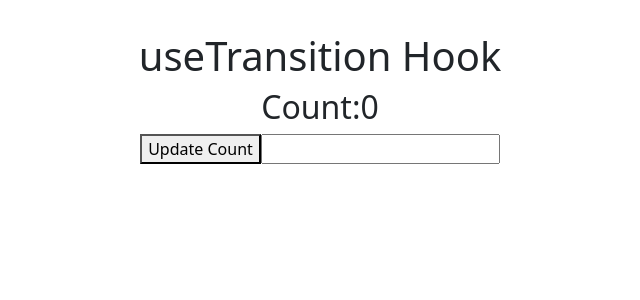
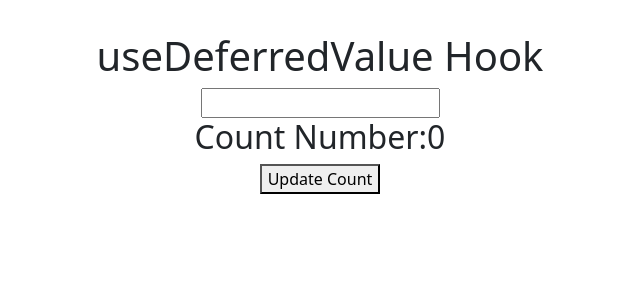
Before and after one commit to codes4education/reactjs_tutorials, a React (Create React App) app: page / in a window 1280 px wide. Shown: the top 300 px of the page, without its empty margins (320-960 px from the left). Built offline with nearby package versions, Linux system fonts and the light colour scheme.

Commit message:
useDeferredValue hook

```diff
--- a/src/App.js
+++ b/src/App.js
@@ -1,57 +1,33 @@
-import React, { useState, useTransition, useEffect } from "react";
+import React, { useState, useEffect, useDeferredValue } from "react";
 import "./App.css";
+import List from "./List";
 
 function App() {
-  // Example 1
-  const [isPending, startTransition] = useTransition();
-  const [count, setCount] = useState(0);
+  const [input, setInput] = useState();
 
-  // useEffect
-  useEffect(() => {
-    console.log("useState Run!!");
-  }, [count]);
-
-  const handleClick = () => {
-    startTransition(() => {
-      setCount(count + 1);
-      console.log("handleClick Run!!");
-    });
+  const handleChange = (e) => {
+    setInput(e.target.value);
   };
 
   // Example 2
-  const [input, setInput] = useState();
-  const [dataList, setDataList] = useState([]);
+  const [count, setCount] = useState(0);
+  const deferredValue = useDeferredValue(count);
 
-  const DataSize = 10000;
-
-  // Function
-  const handleChange = (e) => {
-    setInput(e.target.value);
-
-    startTransition(() => {
-      const a = [];
-      for (let i = 0; i < DataSize; i++) {
-        a.push(e.target.value);
-      }
-      setDataList(a);
-    });
-  };
+  useEffect(() => {
+    console.log(`Count: ${count} \nDeferred: ${deferredValue}`);
+  });
 
   return (
     <div className="App">
-      <h1>useTransition Hook</h1>
+      <h1>useDeferredValue Hook</h1>
 
       {/* Example 1 */}
-      <h2>Count:{count}</h2>
-      <button onClick={handleClick}>Update Count</button>
+      <input type="text" value={input} onChange={handleChange} />
+      <List input={input} />
 
       {/* Example 2 */}
-      <input type="text" value={input} onChange={handleChange} />
-      {isPending
-        ? "Loading..."
-        : dataList.map((item, index) => {
-            return <div key={index}>{item}</div>;
-          })}
+      <h2>Count Number:{count}</h2>
+      <button onClick={() => setCount(count + 1)}>Update Count</button>
     </div>
   );
 }
--- /dev/null
+++ b/src/List.js
@@ -0,0 +1,20 @@
+import { useMemo, useDeferredValue, useEffect } from "react";
+
+export default function List({ input }) {
+  const DataSize = 5000;
+  const deferredInput = useDeferredValue(input);
+
+  const list = useMemo(() => {
+    const a = [];
+    for (let i = 0; i < DataSize; i++) {
+      a.push(<div key={i}>{deferredInput}</div>);
+    }
+    return a;
+  }, [deferredInput]);
+
+  useEffect(() => {
+    console.log(`Input: ${input} \nDeferred: ${deferredInput}`);
+  });
+
+  return list;
+}
```
